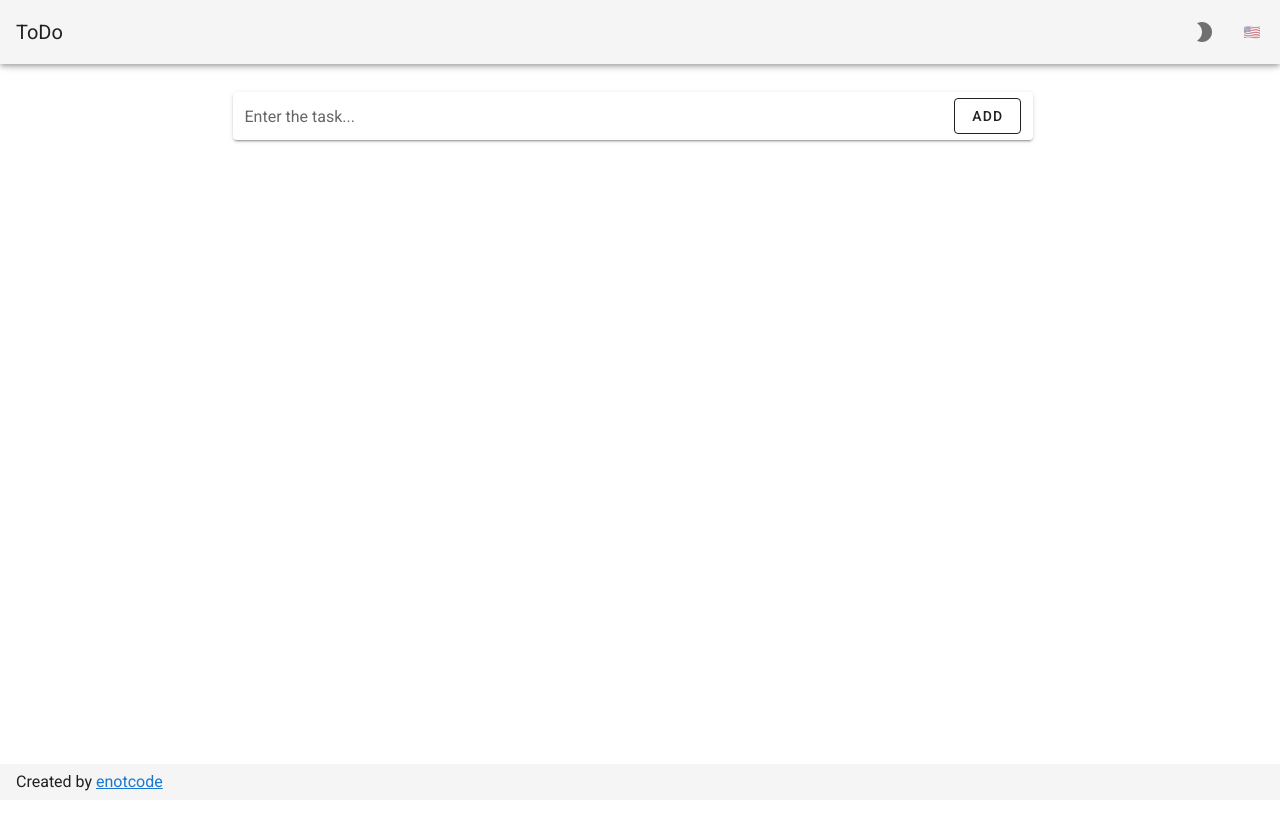
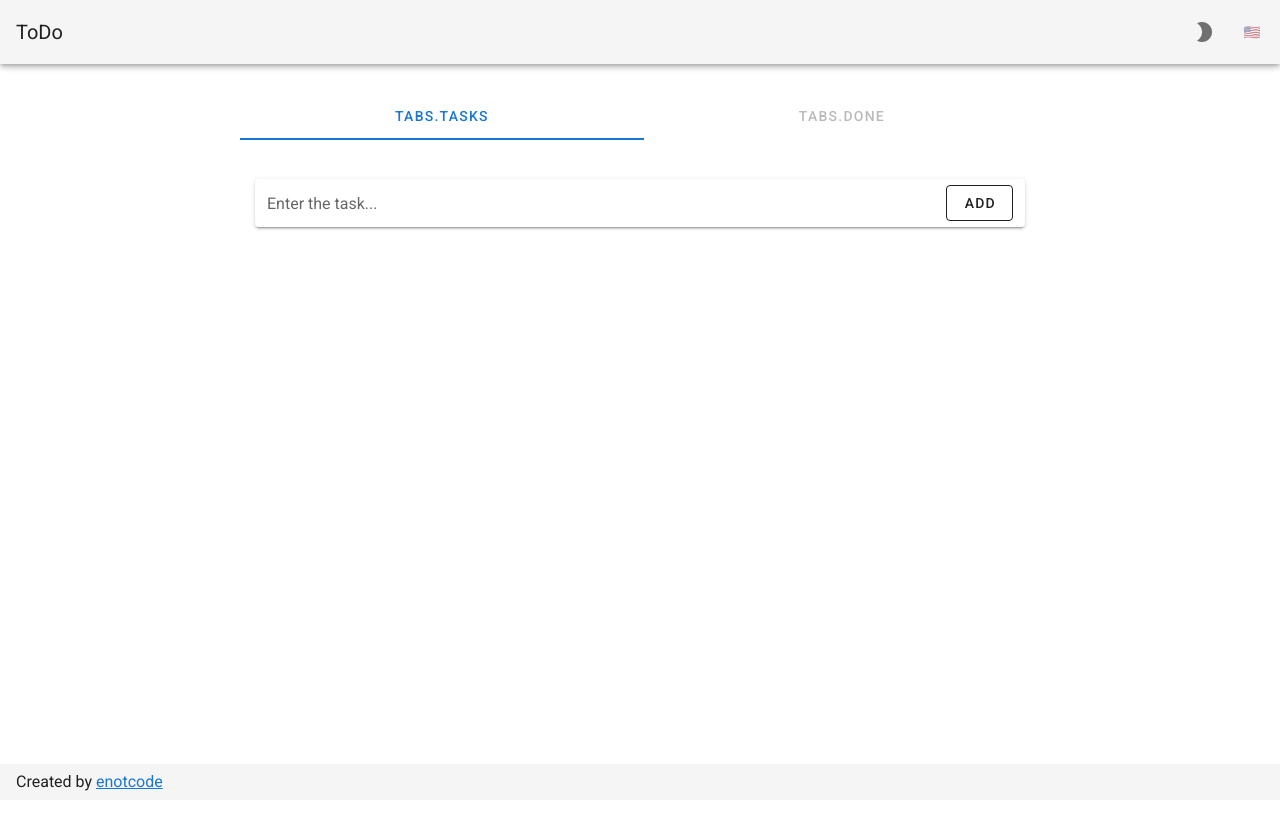
Before and after one commit to vafomin/todo, a Vue app: page / in a window 1280 px wide. Shown: the top 830 px of the page. Before the commit the page ends 800 px from the top, so only its background shows below. Built offline with nearby package versions, Linux system fonts and the light colour scheme; what vue-google-signin-button would draw is missing.

Commit message:
feature: added done tasks

```diff
--- /dev/null
+++ b/src/components/DoneTaskCard.vue
@@ -0,0 +1,36 @@
+<template>
+    <v-card
+            class="mx-auto my-4"
+            width="40em"
+    >
+        <v-card-text>
+            <p class="headline">{{ task }}</p>
+        </v-card-text>
+        <v-card-actions>
+            <v-btn color="blue lighten-3" outlined @click="restoreTask">
+                <v-icon>mdi-restore</v-icon>
+                {{ $t("buttons.restore") }}
+            </v-btn>
+        </v-card-actions>
+    </v-card>
+</template>
+
+<script>
+    export default {
+        name: "TaskCard",
+        props: {
+            task: String
+        },
+        methods: {
+            restoreTask() {
+                this.$store.commit("setTasks", this.task);
+                let idx = this.$store.state.done.indexOf(this.task);
+                this.$store.state.done.splice(idx, 1)
+            },
+        }
+    }
+</script>
+
+<style scoped>
+
+</style>
--- a/src/store/index.js
+++ b/src/store/index.js
@@ -6,20 +6,12 @@ Vue.use(Vuex);
 export default new Vuex.Store({
     state: {
         lang: undefined,
-        isAuth: false,
-        profile: "",
         tasks: [],
         done: []
     },
     getters: {
         lang: state => {
             return state.lang;
-        },
-        isAuth: state => {
-            return state.isAuth;
-        },
-        profile: state => {
-            return state.profile;
         },
         tasks: state => {
             return state.tasks;
@@ -32,12 +24,6 @@ export default new Vuex.Store({
         setLang: (state, payload) => {
             state.lang = payload;
         },
-        setIsAuth: (state, payload) => {
-            state.isAuth = payload;
-        },
-        setProfile: (state, payload) => {
-            state.profile = payload;
-        },
         setTasks: (state, payload) => {
             state.tasks.push(payload);
         },
--- a/src/views/Home.vue
+++ b/src/views/Home.vue
@@ -2,11 +2,20 @@
     <div class="v-container pa-4">
         <v-layout class="text-xs-center" column="column" justify-center="justify-center" align-center="align-center">
             <v-flex xs12="xs12" md10="md10">
+                <v-tabs v-model="tab" grow>
+                    <v-tab>{{ $t("tabs.tasks") }}</v-tab>
+                    <v-tab :disabled="disabled">{{ $t("tabs.done") }}</v-tab>
+                </v-tabs>
+
+                <v-tabs-items v-model="tab">
+                    <v-tab-item>
+                        <div class="tab-item-wrapper">
+                            <br>
                             <v-text-field
                                     v-model="task"
                                     :label="$t('enterTask')"
                                     solo
-                        style="margin-right: 15px; width: 50em"
+                                    style="margin: 15px;"
                             >
                                 <template slot="append">
                                     <v-btn outlined @click="addTask">
@@ -15,6 +24,13 @@
                                 </template>
                             </v-text-field>
                             <TaskCard v-for="task in taskList" :key="task" :task="task"/>
+                        </div>
+                    </v-tab-item>
+                    <v-tab-item class="tab-item-wrapper">
+                        <DoneTaskCard v-for="task in doneList" :key="task" :task="task"/>
+                    </v-tab-item>
+
+                </v-tabs-items>
             </v-flex>
         </v-layout>
     </div>
@@ -23,10 +39,12 @@
 <script>
     export default {
         components: {
-            TaskCard: () => import("../components/TaskCard")
+            TaskCard: () => import("../components/TaskCard"),
+            DoneTaskCard: () => import("../components/DoneTaskCard")
         },
         data() {
             return {
+                tab: null,
                 task: "",
                 googleSignInParams: {
                     client_id: "901060617777-1nic5bknq28bi7ohhj9k66398hlqtvp4.apps.googleusercontent.com"
@@ -34,8 +52,14 @@
             }
         },
         computed: {
+            disabled: function () {
+                return this.$store.state.done.length <= 0;
+            },
             taskList: function () {
                 return this.$store.state.tasks;
+            },
+            doneList: function () {
+                return this.$store.state.done;
             }
         },
         methods: {
@@ -48,13 +72,9 @@
 </script>
 
 <style>
-    .g-signin-button {
-        display: inline-block;
-        padding: 4px 8px;
-        border-radius: 3px;
-        background-color: #3c82f7;
-        color: #fff;
-        box-shadow: 0 3px 0 #0f69ff;
-        cursor: pointer;
+    .tab-item-wrapper {
+        width: 50em;
+        height: calc(100vh - 48px);
+        overflow-y: auto;
     }
 </style>
```
Lines whose indentation alone changed are shown as unchanged.
